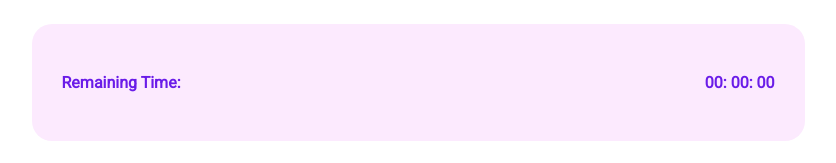
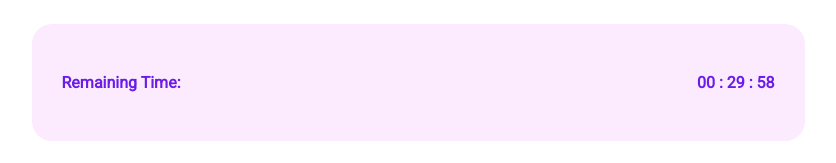
Before and after one commit to khaledCSE/vue-mcq, a Vue app: page / in a window 1280 px wide. Both pictures are taken after a click on the button "Start Quiz". Shown: the top 163 px of the page, without its empty margins (222-1058 px from the left). Built offline with nearby package versions, Linux system fonts and the light colour scheme.

Commit message:
Counter logic added

```diff
--- a/src/components/Quiz.vue
+++ b/src/components/Quiz.vue
@@ -2,7 +2,7 @@
     <div class="wrapper">
         <nav>
             <span>Remaining Time: </span>
-            <span>00: 00: 00</span>
+            <span>{{ time }}</span>
         </nav>
 
         <div class="questions">
@@ -42,6 +42,37 @@ export default defineComponent({
     name: 'Quiz',
     props: {
         questions: Array,
+    },
+    data: () => ({
+        time: '',
+    }),
+    mounted() {
+        this.showTimeRemaining();
+    },
+    methods: {
+        timeFormat(time: number) {
+            return time > 10 ? `${time}` : `0${time}`;
+        },
+        showTimeRemaining() {
+            let total_seconds = 1800;
+            const timer = setInterval(() => {
+                total_seconds -= 1;
+
+                if (total_seconds < 0) {
+                    clearInterval(timer);
+                    this.$emit('finish');
+                }
+
+                let seconds = total_seconds % 60;
+                let minutes = Math.floor((total_seconds % 3600) / 60);
+                let hours = Math.floor((total_seconds % (3600 * 24)) / 3600);
+
+                let time = `${this.timeFormat(hours)} : ${this.timeFormat(
+                    minutes
+                )} : ${this.timeFormat(seconds)}`;
+                this.time = time;
+            }, 1000);
+        },
     },
 });
 </script>
```
